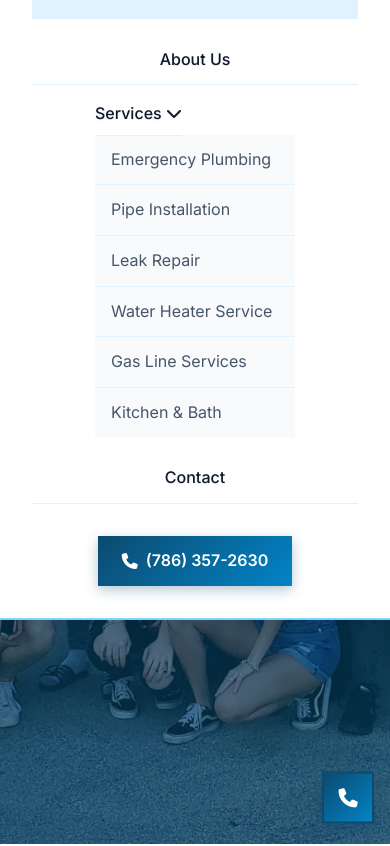
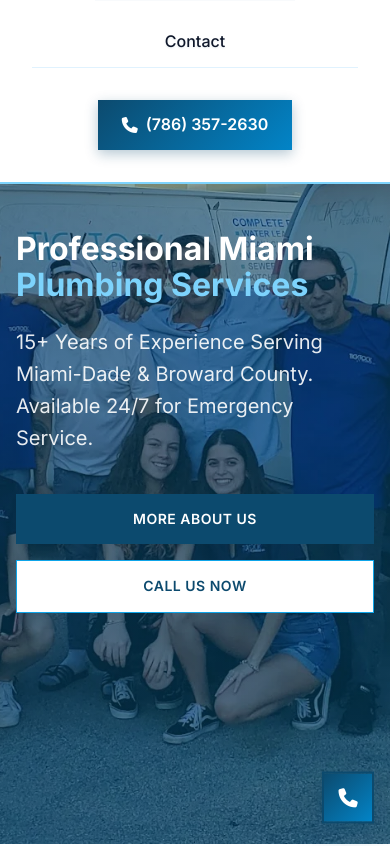
Before and after one commit to ChrolloAce/plumbingwebsite, a plain HTML site: page index.html in a window 390 px wide. Shown: the top 846 px of the page. Drawn offline with Linux system fonts and the light colour scheme.

Commit message:
Fix hamburger menu visibility - now hidden by default
🔧 Mobile Menu Fix:
- Changed top position from -100% to -500px to ensure menu is completely hidden
- Added z-index: 999 to ensure proper layering
- Menu now properly hidden by default
- Only slides down when hamburger button is clicked
- Smooth transition animation maintained

✅ Now works correctly:
- Hidden by default ✓
- Shows only when clicked ✓
- Clean slide-down animation ✓

```diff
--- a/styles.css
+++ b/styles.css
@@ -1019,7 +1019,7 @@ body {
 @media (max-width: 768px) {
     .nav-menu {
         position: fixed;
-        top: -100%;
+        top: -500px;
         left: 0;
         width: 100%;
         background-color: white;
@@ -1031,6 +1031,7 @@ body {
         transition: top 0.3s ease;
         box-shadow: 0 4px 20px rgba(0, 0, 0, 0.1);
         border-bottom: 2px solid var(--brand-100);
+        z-index: 999;
     }
 
     .nav-menu .nav-link {
```
